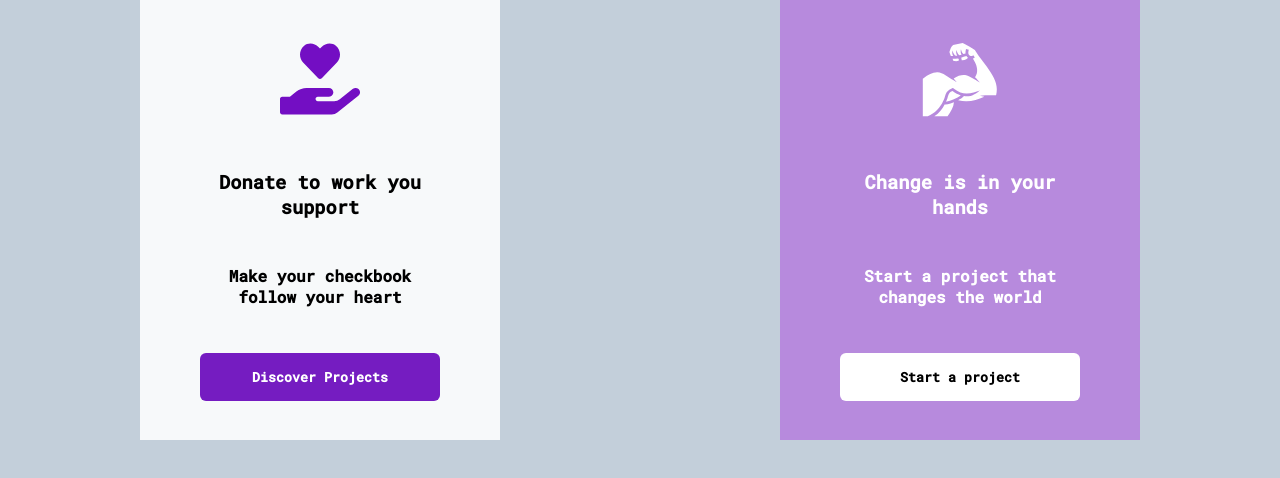
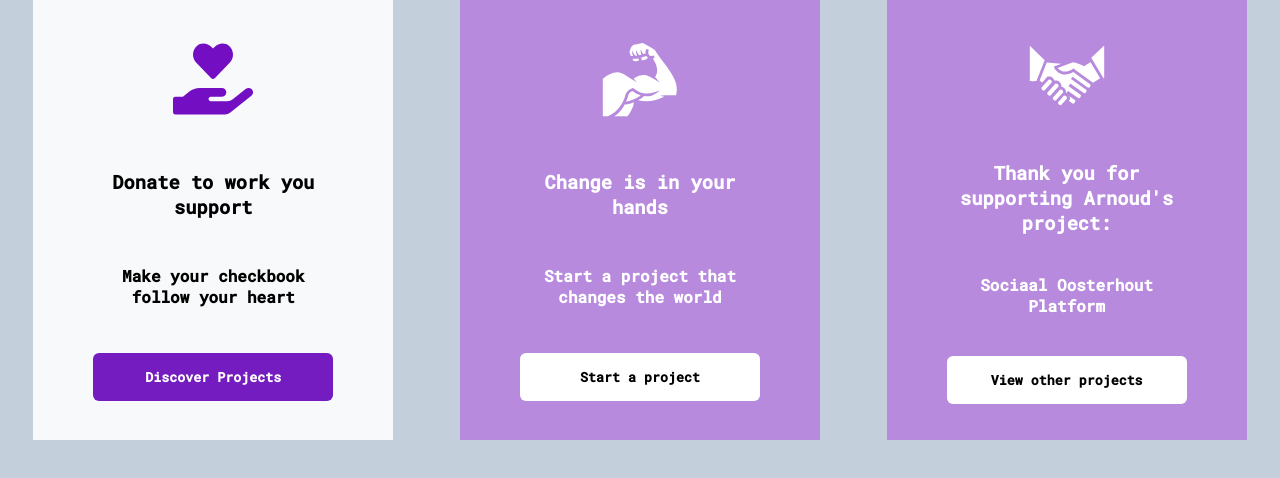
Before and after one commit to Reinoptland/donatello-frontend, a React (Create React App) app: page / in a window 1280 px wide. Shown: the top 478 px of the page. Built offline with nearby package versions, Linux system fonts and the light colour scheme.

Commit message:
success component, page done.

```diff
--- a/src/App.js
+++ b/src/App.js
@@ -2,6 +2,7 @@ import "./App.scss";
 import CallToAction from "./components/CallToAction";
 import { FaHandHoldingHeart } from "react-icons/fa";
 import { GiBiceps } from "react-icons/gi";
+import { GiShakingHands } from "react-icons/gi";
 
 function App() {
   return (
@@ -31,6 +32,18 @@ function App() {
             btnText="Start a project"
           />
         </aside>
+        <aside className="cta cta--project">
+          <CallToAction
+            background="lightPurple"
+            icon={
+              <GiShakingHands style={{ color: "white", fontSize: "5em" }} />
+            }
+            title="Thank you for supporting Arnoud's project:"
+            description="Sociaal Oosterhout Platform"
+            button="white"
+            btnText="View other projects"
+          />
+        </aside>
       </div>
     </>
   );
--- a/src/components/CallToAction.scss
+++ b/src/components/CallToAction.scss
@@ -24,6 +24,11 @@
     background-color: $lightPurple;
     color: $white;
   }
+
+  &--lightPurple {
+    background-color: $lightPurple;
+    color: $white;
+  }
 }
 
 .text {
```
Also changed, not shown: src/pages/succesPage/Success.js (added, +21 -0 lines), src/pages/succesPage/Success.scss (added), 1 other file (tests, documents, lock files or other folders).
